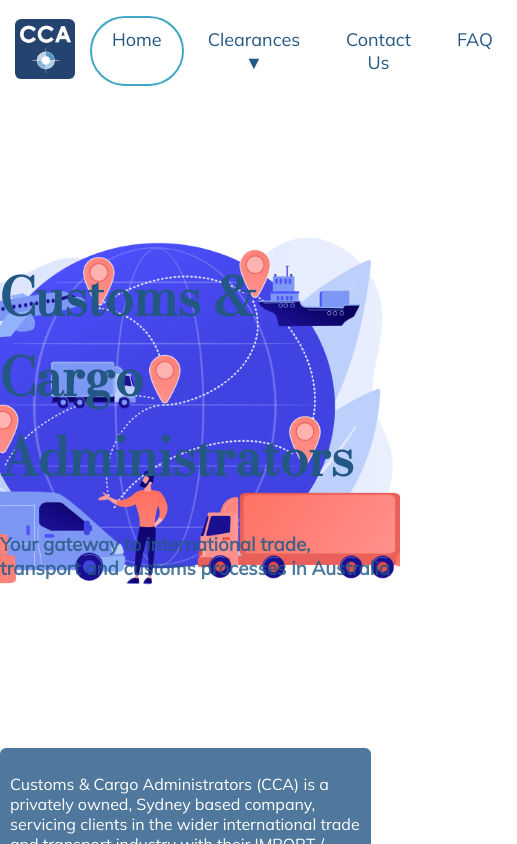
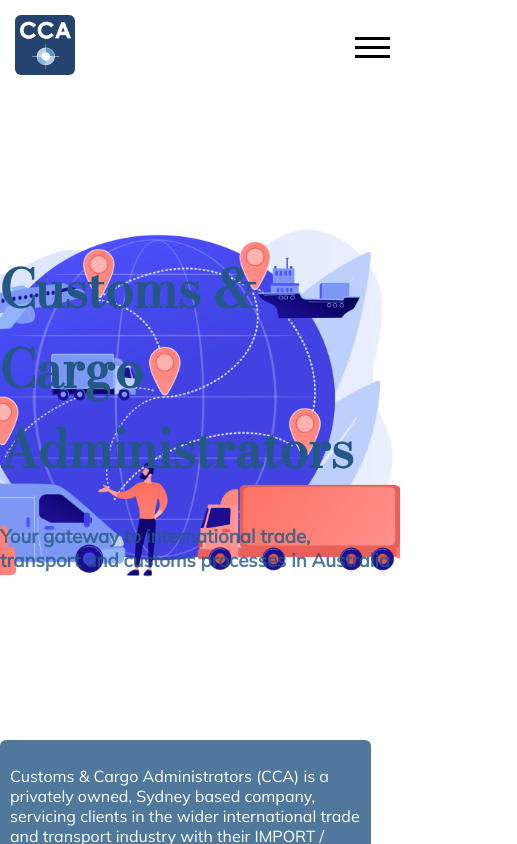
Before and after one commit to bhubhik/cca, a React (Create React App) app: page / in a window 390 px wide. Shown: the top 844 px of the page, 517 px wide, since content can reach past the window. Built offline with nearby package versions, Linux system fonts and the light colour scheme.

Commit message:
Desktop View Complete

```diff
--- a/src/App.css
+++ b/src/App.css
@@ -254,11 +254,66 @@
   border-radius: 6px;
 }
 
-@media only screen and (max-width: 1000px) {
+/* Mobile NavBar */
+#hamburger-icon {
+  margin: auto 0;
+  display: none;
+  cursor: pointer;
+}
+
+#hamburger-icon div {
+  width: 35px;
+  height: 3px;
+  background-color: rgb(0, 0, 0);
+  margin: 6px 0;
+  transition: 0.4s;
+}
+
+.open .bar1 {
+  -webkit-transform: rotate(-45deg) translate(-6px, 6px);
+  transform: rotate(-45deg) translate(-6px, 6px);
+}
+
+.open .bar2 {
+  opacity: 0;
+}
+
+.open .bar3 {
+  -webkit-transform: rotate(45deg) translate(-6px, -8px);
+  transform: rotate(45deg) translate(-6px, -8px);
+}
+.open .mobile-menu {
+  display: flex;
+  flex-direction: column;
+  align-items: center;
+  justify-content: flex-start;
+}
+
+.mobile-menu {
+  display: none;
+  position: absolute;
+  top: 50px;
+  left: 0;
+  height: calc(100vh - 50px);
+  width: 100%;
+}
+
+.mobile-menu li {
+  margin-bottom: 10px;
+}
+
+@media only screen and (max-width: 600px) {
   body {
     width: 100%;
   }
   .info {
     width: 90%;
   }
+  .header nav {
+    display: none;
+  }
+
+  #hamburger-icon {
+    display: block;
+  }
 }
--- a/src/components/Navigation.js
+++ b/src/components/Navigation.js
@@ -2,6 +2,9 @@
 import logo from './images/logo2.png';
 
 const Nav = () => {
+  const toggleMobileMenu = (menu) => {
+    menu.classList.toggle('open');
+  };
   return (
     <div className='header'>
       <Link to='/'>
@@ -28,12 +31,40 @@
           <NavLink activeClassName='active' to='/contact-us'>
             <li>Contact Us</li>
           </NavLink>
-
           <NavLink activeClassName='active' to='/faq'>
             <li>FAQ</li>
           </NavLink>
         </ul>
       </nav>
+      <div id='hamburger-icon' className='close' onclick={toggleMobileMenu}>
+        <div class='bar1'></div>
+        <div class='bar2'></div>
+        <div class='bar3'></div>
+        <ul className='mobile-menu'>
+          <NavLink exact activeClassName='active' to='/'>
+            <li>Home</li>
+          </NavLink>
+          <NavLink activeClassName='active' to='/clearances'>
+            <div className='dropdown'>
+              <li activeClassName='active'>Clearances &#9660;</li>
+              <div class='dropdown-content'>
+                <NavLink className='clearances' to='/import-clearances'>
+                  <li activeClassName='dropdown-active'>Import Clearances</li>
+                </NavLink>
+                <NavLink className='clearances' to='/export-clearances'>
+                  <li activeClassName='dropdown-active'>Export Clearances</li>
+                </NavLink>
+              </div>
+            </div>
+          </NavLink>
+          <NavLink activeClassName='active' to='/contact-us'>
+            <li>Contact Us</li>
+          </NavLink>
+          <NavLink activeClassName='active' to='/faq'>
+            <li>FAQ</li>
+          </NavLink>
+        </ul>
+      </div>
     </div>
   );
 };
```
